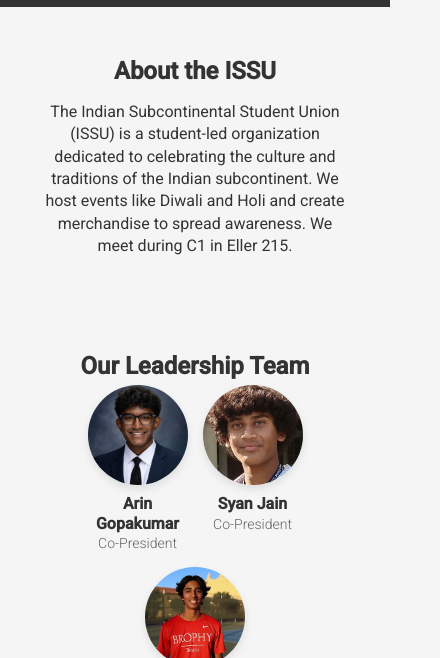
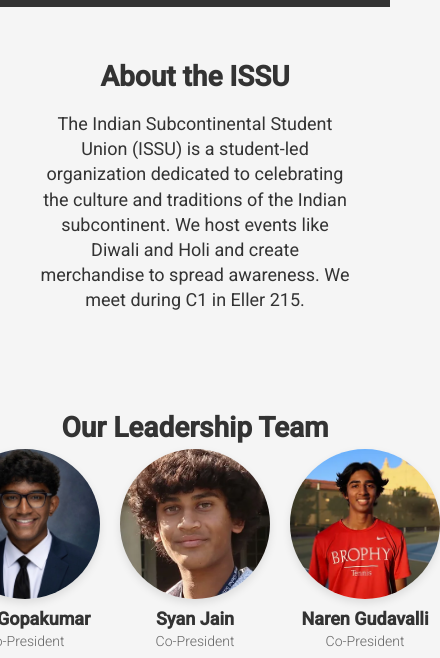
Before and after one commit to Arin-Gopakumar/BCP-ISSU, a plain HTML site: page index.html in a window 390 px wide. Shown: the part 171-829 px from the top of the page, 440 px wide, since content can reach past the window. Drawn offline with Linux system fonts and the light colour scheme.

Commit message:
Update style.css

```diff
--- a/style.css
+++ b/style.css
@@ -11,7 +11,7 @@ body {
 .container {
     width: 80%;
     margin: 0 auto;
-    padding: 10px 0;
+    padding: 10px 0; /* Reduced padding */
 }
 
 header {
@@ -34,7 +34,7 @@ nav a:hover {
 
 /* Section Styles */
 .section {
-    padding: 20px 0;
+    padding: 20px 0; /* Reduced padding for tighter layout */
     text-align: center;
 }
 
@@ -53,19 +53,18 @@ nav a:hover {
 .leader-row {
     display: flex;
     justify-content: center;
-    flex-wrap: wrap; /* Allow wrapping for smaller screens */
-    gap: 15px; /* Adjust gap between items */
-    margin-bottom: 10px;
+    gap: 20px;
+    margin-bottom: 10px; /* Tighter margin between rows */
 }
 
 .leader {
     text-align: center;
-    width: 120px; /* Adjust width for better fit */
+    width: 150px;
 }
 
 .leader img {
-    width: 120px;
-    height: 120px;
+    width: 150px;
+    height: 150px;
     object-fit: cover;
     border-radius: 50%;
     box-shadow: 0 4px 8px rgba(0, 0, 0, 0.1);
@@ -105,23 +104,3 @@ footer {
     text-align: center;
     padding: 8px 0;
 }
-
-/* Media Query for Mobile Devices */
-@media (max-width: 600px) {
-    .leader {
-        width: 100px; /* Adjust leader size for mobile */
-    }
-
-    .leader img {
-        width: 100px;
-        height: 100px;
-    }
-
-    .section h2 {
-        font-size: 24px; /* Reduce heading size for mobile */
-    }
-
-    .section p {
-        font-size: 16px; /* Adjust paragraph font size */
-    }
-}
```
